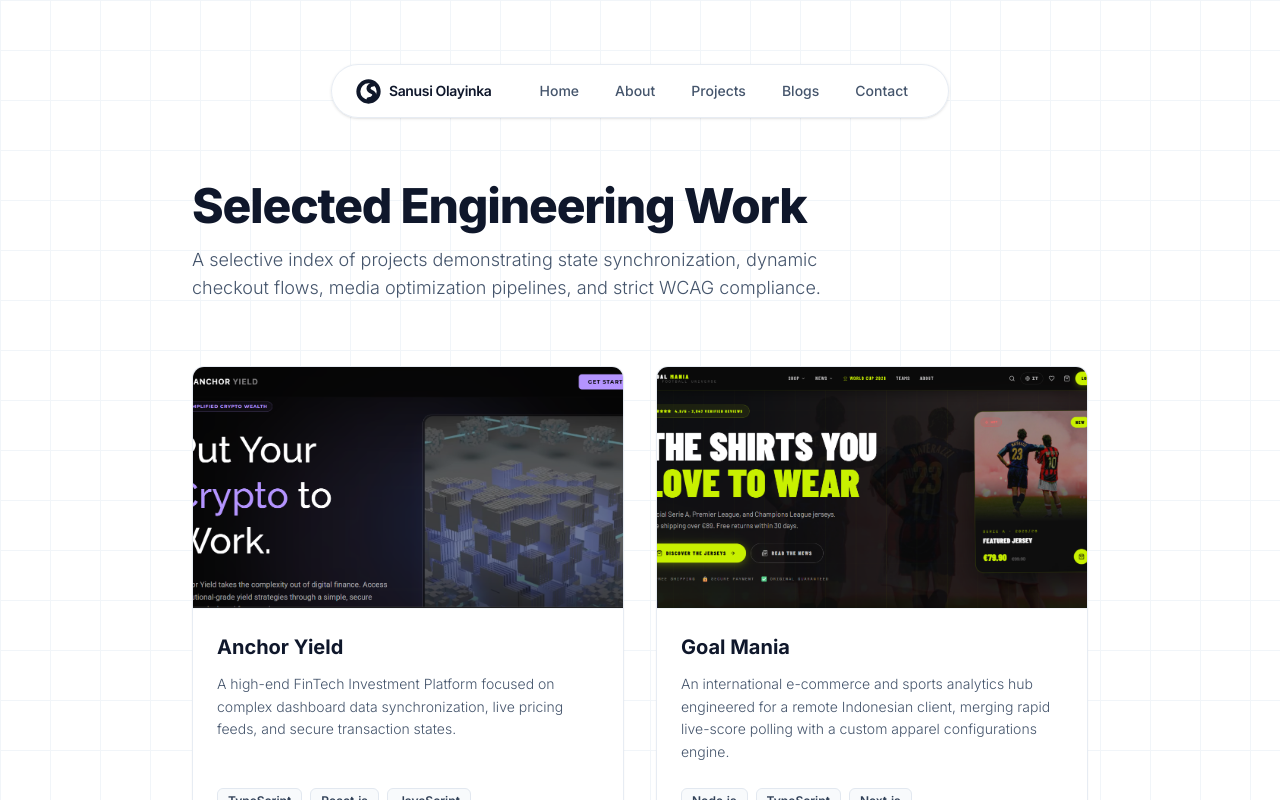
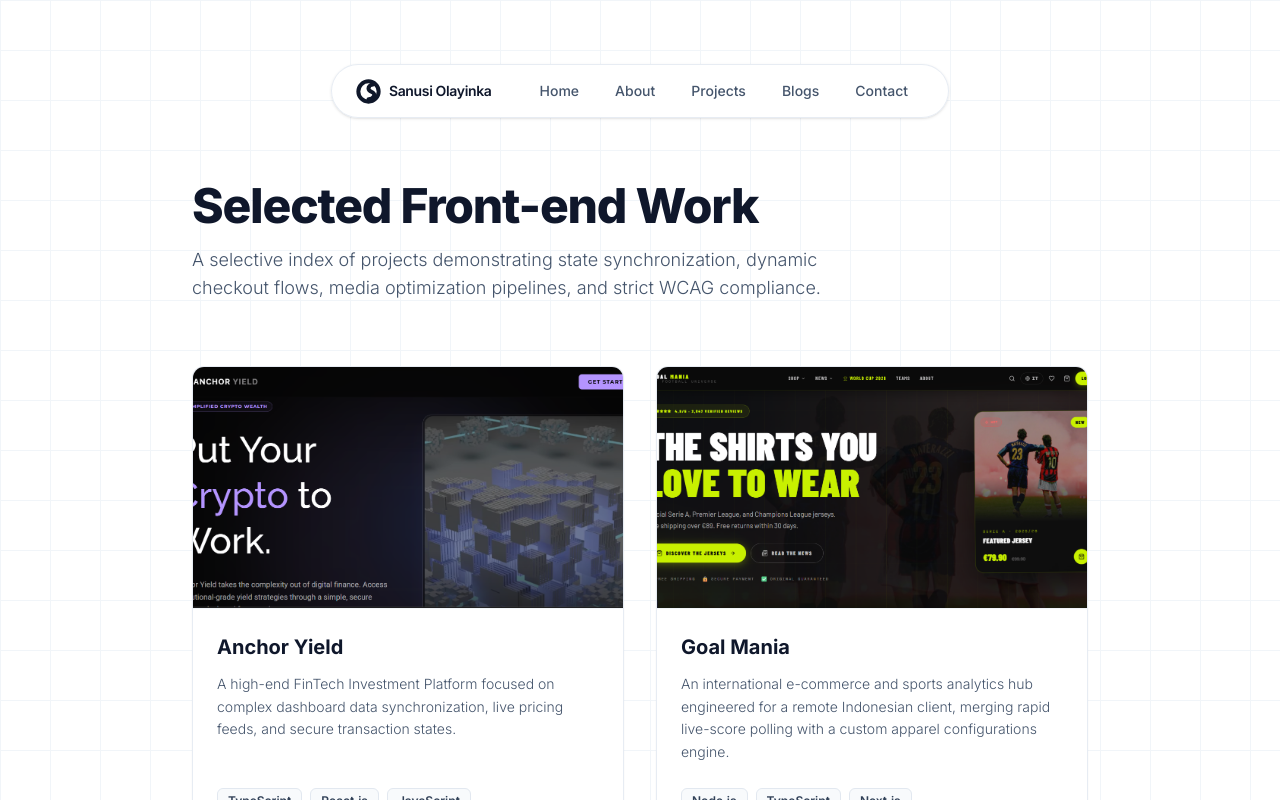
Before and after one commit to olayinkasanusi/sanusiou-personal-portfolio, a React (Vite) app: page /projects in a window 1280 px wide. Shown: the top 800 px of the page. Built offline with nearby package versions, Linux system fonts and the light colour scheme.

Commit message:
Update Projects.tsx

```diff
--- a/src/pages/Projects.tsx
+++ b/src/pages/Projects.tsx
@@ -18,7 +18,7 @@ function Projects() {
   return (
     <>
       <Helmet>
-        <title>Engineering Projects | Sanusi Olayinka Uthman</title>
+        <title>Front-end Projects | Sanusi Olayinka Uthman</title>
         <meta
           name="description"
           content="Explore the engineering showcase of Sanusi Olayinka Uthman, including FinTech platforms, media pipelines, and luxury digital checkouts."
@@ -30,7 +30,7 @@ function Projects() {
 
         <div className="max-w-4xl w-full text-left space-y-4">
           <h1 className="text-3xl sm:text-5xl font-extrabold tracking-tight text-slate-900 font-sans">
-            Selected Engineering Work
+            Selected Front-end Work
           </h1>
           <p className="text-lg text-slate-600 font-sans font-light max-w-2xl">
             A selective index of projects demonstrating state synchronization, dynamic
```
